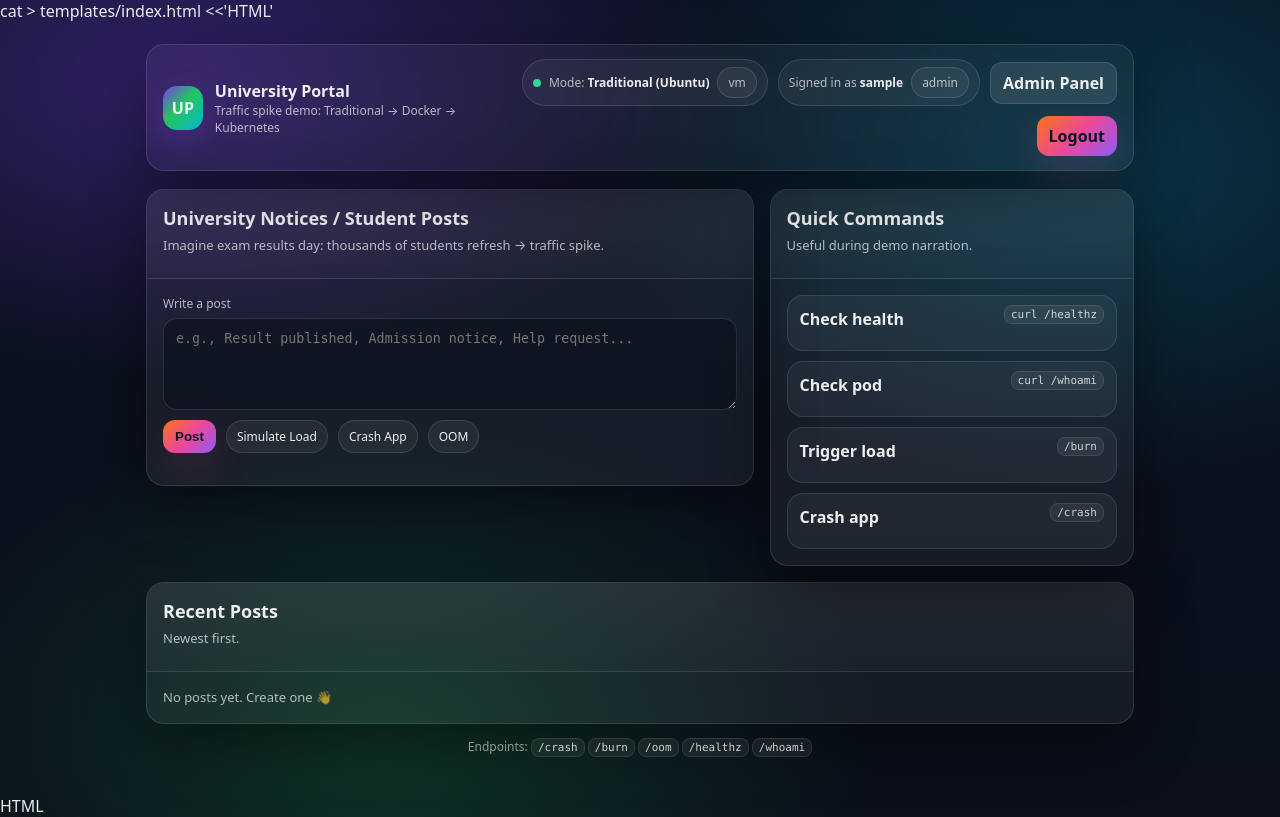
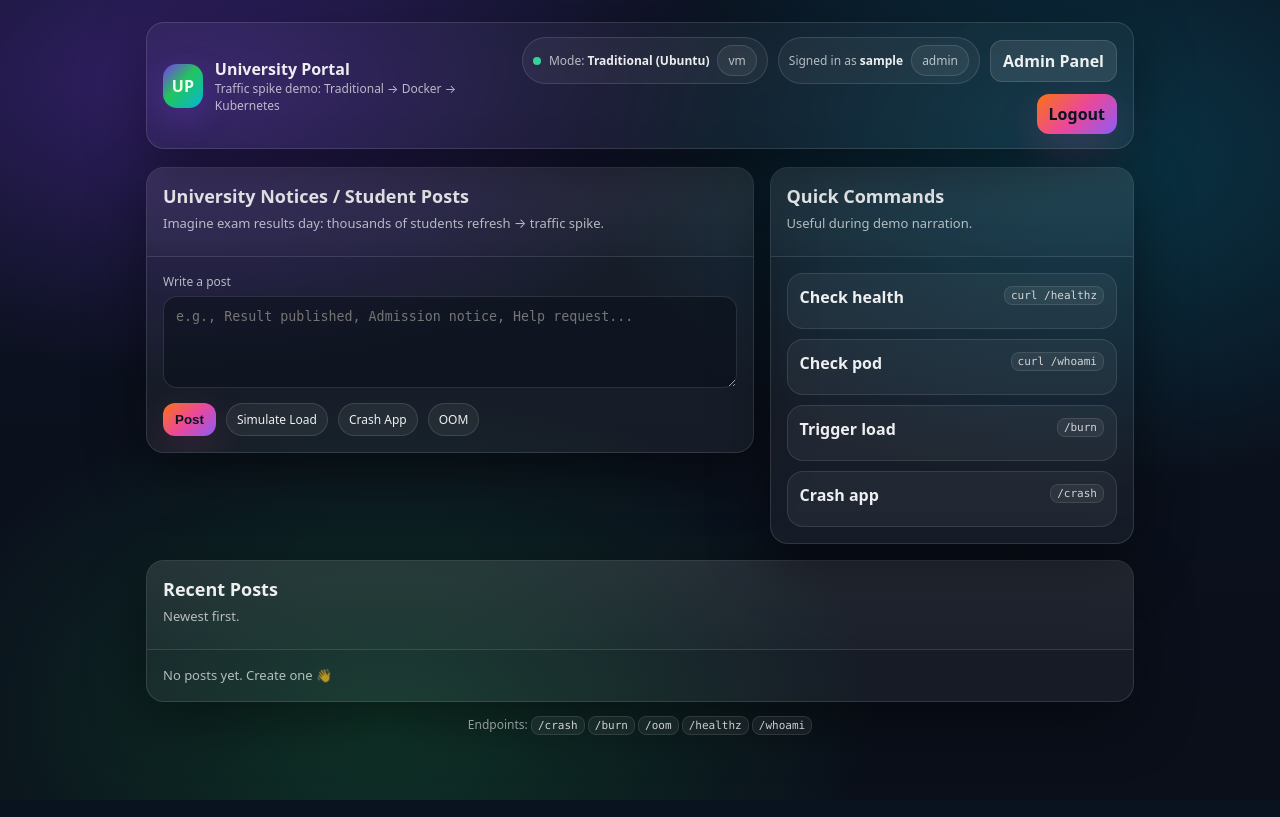
Before and after one commit to sanjeevlcc/word-camp2026, a Flask app: page /chat in a window 1280 px wide. Run offline with Flask 3, Linux system fonts and the light colour scheme; the visitor is signed in with stand-in values (Sample User, id 1); data comes from the database, SQL or seed files in the repository; data that the repository does not hold is empty.

Commit message:
Update index.html

```diff
--- a/Lumbini Tech Month_ Butwal _Feb 2026/templates/index.html
+++ b/Lumbini Tech Month_ Butwal _Feb 2026/templates/index.html
@@ -1,4 +1,4 @@
-cat > templates/index.html <<'HTML'
+
 <!doctype html>
 <html lang="en">
 <head>
@@ -388,4 +388,3 @@ cat > templates/index.html <<'HTML'
   </div>
 </body>
 </html>
-HTML
```
